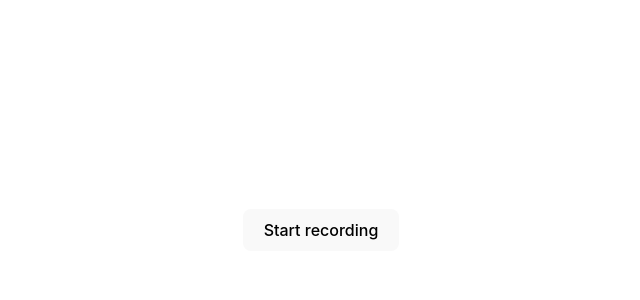
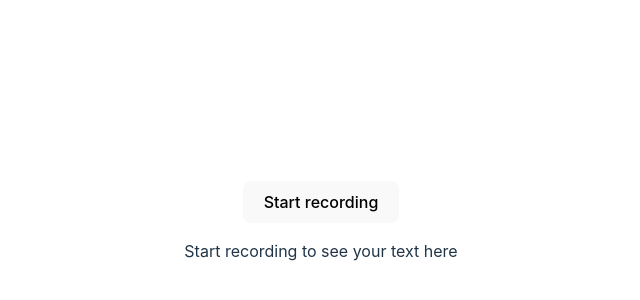
Before and after one commit to akaltar/magic-chess, a React (Vite) app: page / in a window 1280 px wide. Shown: the part 170-470 px from the top of the page, without its empty margins (319-959 px from the left). Built offline with nearby package versions, Linux system fonts and the light colour scheme.

Commit message:
Add automatically parsing a recording with assembly.ai

```diff
--- a/package.json
+++ b/package.json
@@ -7,9 +7,11 @@
     "preview": "vite preview"
   },
   "dependencies": {
+    "@types/recordrtc": "^5.6.11",
     "@types/webrtc": "^0.0.34",
     "react": "^18.2.0",
-    "react-dom": "^18.2.0"
+    "react-dom": "^18.2.0",
+    "recordrtc": "^5.6.2"
   },
   "devDependencies": {
     "@types/react": "^18.0.35",
--- a/src/App.tsx
+++ b/src/App.tsx
@@ -1,24 +1,101 @@
 import { useState } from "react";
+import RecordRTC, { StereoAudioRecorder } from "recordrtc";
 import "./App.css";
 
+let socket: WebSocket | null = null;
+
+const recordPCM = (
+  stream: MediaStream,
+  onDataAvailable: (blob: Blob) => void
+): { stop: () => void } => {
+  const mediaRecorder = new RecordRTC(stream, {
+    type: "audio",
+    mimeType: "audio/webm;codecs=pcm", // endpoint requires 16bit PCM audio
+    recorderType: StereoAudioRecorder,
+    timeSlice: 250, // set 250 ms intervals of data that sends to AAI
+    desiredSampRate: 16000,
+    numberOfAudioChannels: 1, // real-time requires only one channel
+    bufferSize: 4096,
+    audioBitsPerSecond: 128000,
+    ondataavailable: onDataAvailable,
+  });
+  mediaRecorder.startRecording();
+
+  return { stop: () => mediaRecorder.stopRecording() };
+};
+
+const createTranscriptionWebsocket = async (apiKey: string) => {
+  const response = await fetch("/gettoken", {
+    method: "POST",
+    headers: { authorization: apiKey, "Content-Type": "application/json" },
+    body: JSON.stringify({ expires_in: 3600 }),
+  });
+  const data = await response.json();
+  return new WebSocket(
+    `wss://api.assemblyai.com/v2/realtime/ws?sample_rate=16000&token=${data.token}`
+  );
+};
+
 function App() {
+  const [text, setText] = useState<string>(
+    "Start recording to see your text here"
+  );
+  const [isRecording, setIsRecording] = useState<boolean>(false);
+
   const startRecording = async () => {
+    setIsRecording(true);
     const userMedia = await navigator.mediaDevices.getUserMedia({
       audio: true,
       video: false,
     });
-    console.log(userMedia);
-    const mediaRecorder = new MediaRecorder(userMedia, {
-      mimeType: "audio/x-wav;codec=pcm;rate=16000",
+    console.log("recording on: ", userMedia);
+
+    const API_KEY = import.meta.env.VITE_ASSEMBLYAI_API_KEY;
+    console.log("Using token: ", API_KEY);
+    const socket = await createTranscriptionWebsocket(API_KEY);
+
+    socket.onmessage = (message) => {
+      console.log(message);
+      const messageData = JSON.parse(message.data);
+      console.log("parsed:", messageData);
+      if (messageData.message_type === "PartialTranscript") {
+        console.log("setting text");
+        setText(messageData.text);
+      }
+    };
+
+    const recorder = recordPCM(userMedia, (blob: Blob) => {
+      const reader = new FileReader();
+      reader.onload = () => {
+        const base64data = reader.result as string;
+
+        console.log("Got", base64data.length);
+
+        // audio data must be sent as a base64 encoded string
+        if (socket) {
+          socket.send(
+            JSON.stringify({ audio_data: base64data.split("base64,")[1] })
+          );
+        }
+      };
+      reader.readAsDataURL(blob);
     });
-    mediaRecorder.ondataavailable = (blobEvent) => {
-      const audioBlob = blobEvent.data;
-    };
+
+    setTimeout(() => {
+      recorder.stop();
+      socket.close();
+    }, 5000);
   };
 
   return (
     <div className="App">
-      <button onClick={startRecording}>Start recording</button>
+      {isRecording ? (
+        <p>Recording...</p>
+      ) : (
+        <button onClick={startRecording}>Start recording</button>
+      )}
+      <br />
+      <p>{text}</p>
     </div>
   );
 }
--- a/vite.config.ts
+++ b/vite.config.ts
@@ -1,7 +1,26 @@
-import { defineConfig } from 'vite'
-import react from '@vitejs/plugin-react-swc'
+import { defineConfig } from "vite";
+import react from "@vitejs/plugin-react-swc";
 
 // https://vitejs.dev/config/
 export default defineConfig({
   plugins: [react()],
-})
+  server: {
+    proxy: {
+      // with options: http://localhost:5173/api/bar-> http://jsonplaceholder.typicode.com/bar
+      "/gettoken": {
+        target: "https://api.assemblyai.com/v2/realtime/token",
+        changeOrigin: true,
+        configure: (server, options) => {
+          console.log("configured");
+          server.on("proxyReq", (proxyreq, req, res, opt) => console.log);
+        },
+
+        rewrite: (path) => {
+          const finalPath = path.replace(/^\/gettoken/, "");
+          console.log(finalPath);
+          return finalPath;
+        },
+      },
+    },
+  },
+});
```
Also changed, not shown: .pnp.cjs, 3 other files (tests, documents, lock files or other folders).
